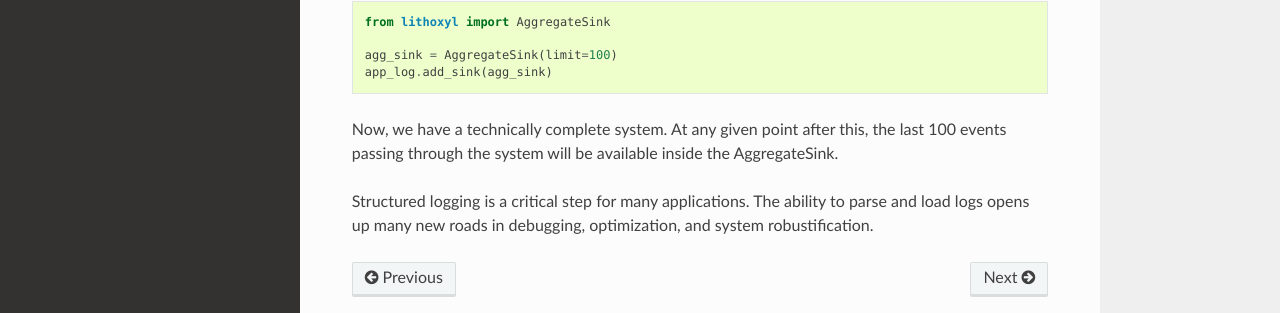
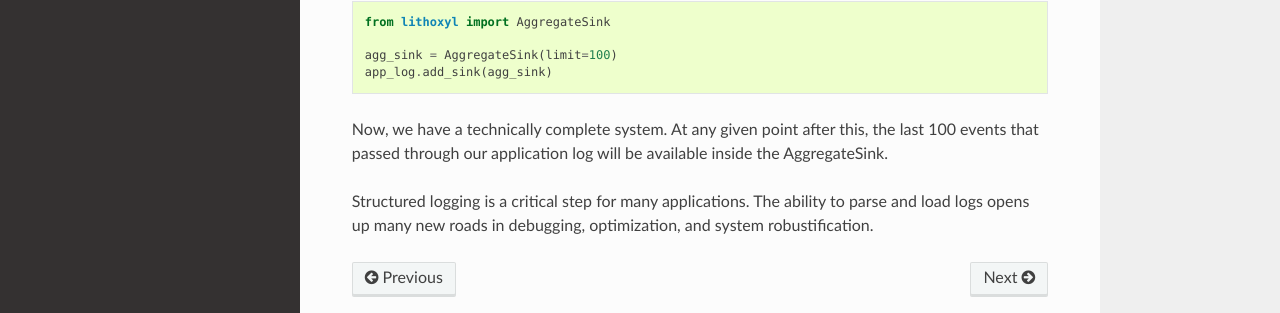
Before and after one commit to mahmoud/lithoxyl, a Sphinx documentation site: the page built from docs/overview.rst, in a window 1280 px wide and 900 px high, scrolled down 2378 px. Shown: the part 473-786 px from the top of the window. Built offline with Sphinx 7.4.7 and the Read the Docs theme 2.0.0, drawn with Linux system fonts in a browser that asks for light colours.

Commit message:
tweak overview

```diff
--- a/docs/overview.rst
+++ b/docs/overview.rst
@@ -142,9 +142,8 @@ useful sink::
   app_log.add_sink(agg_sink)
 
 Now, we have a technically complete system. At any given point after
-this, the last 100 events passing through the system will be available
-inside the AggregateSink.
-
+this, the last 100 events that passed through our application log will
+be available inside the AggregateSink.
 
 Structured logging is a critical step for many applications. The
 ability to parse and load logs opens up many new roads in debugging,
```
